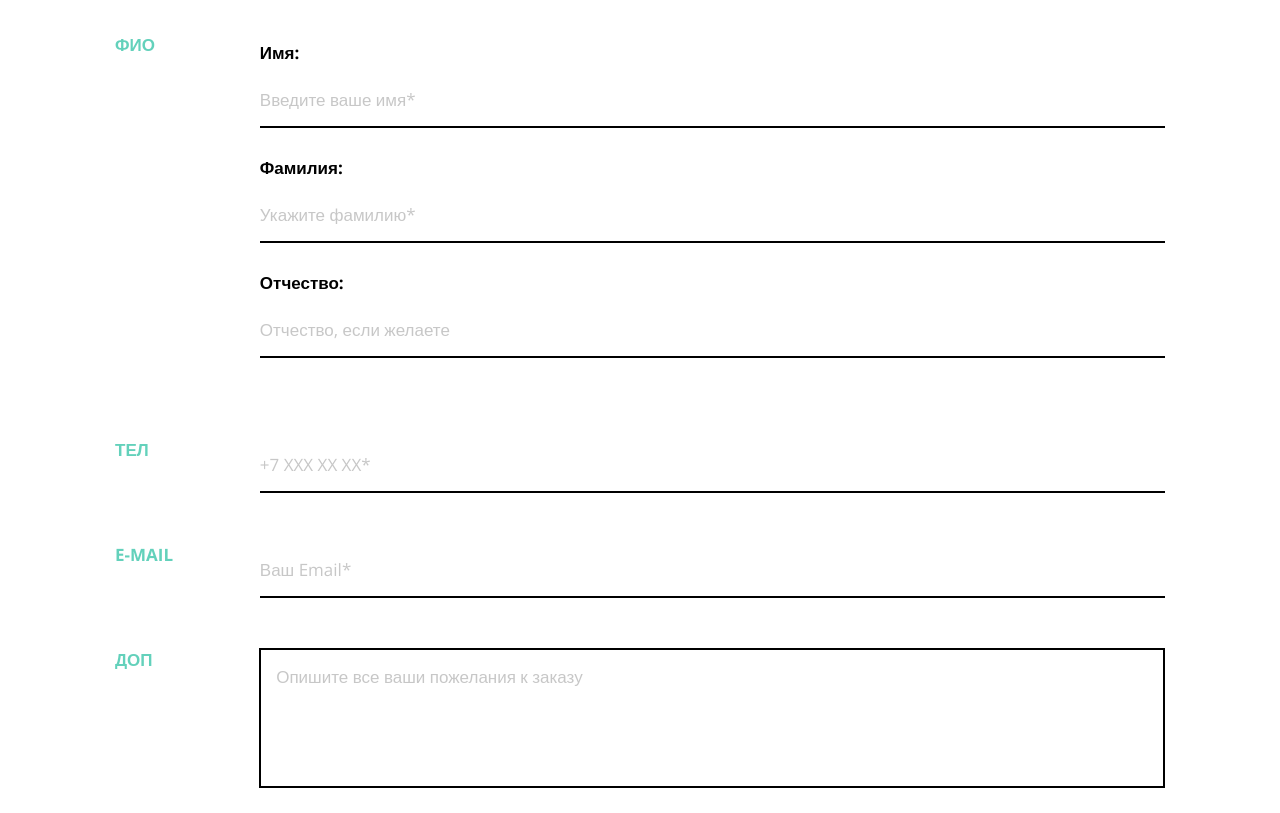
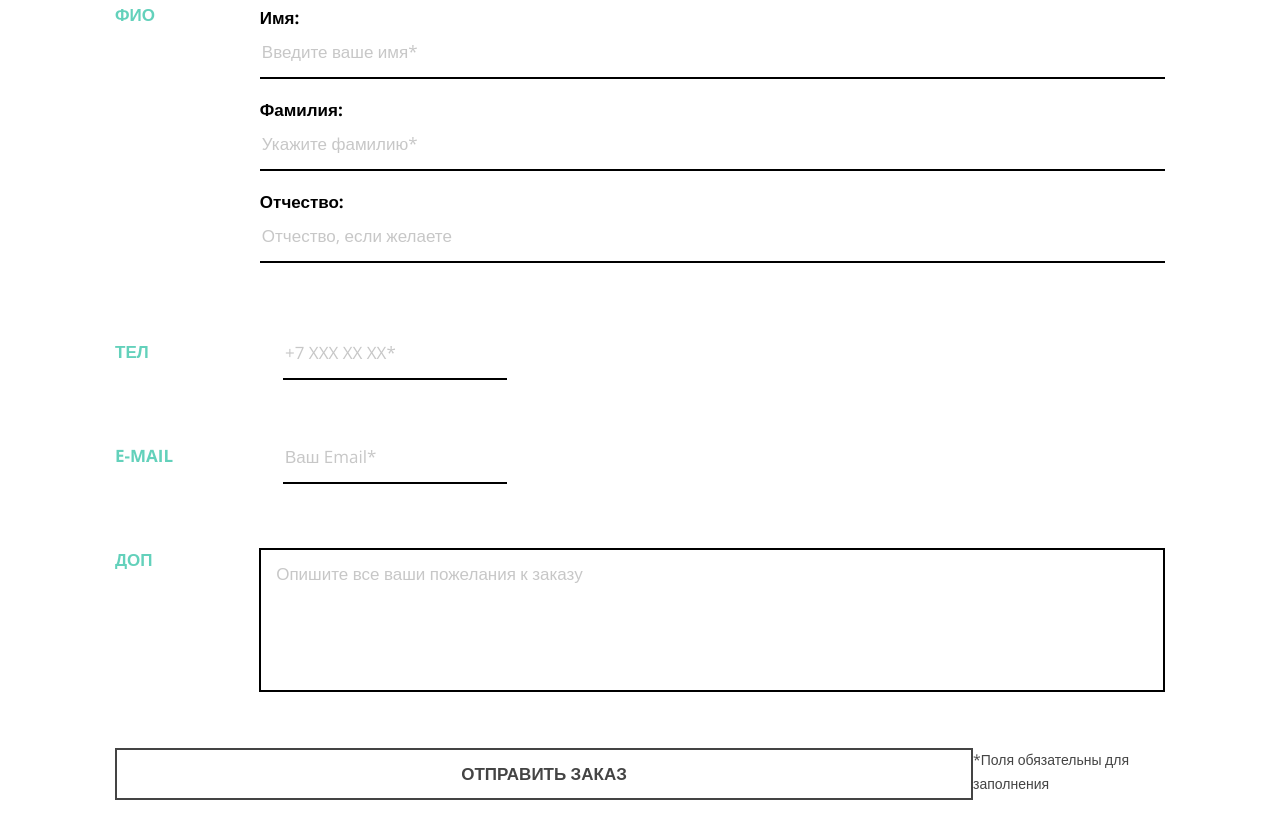
Before and after one commit to VBelsky/Mishka, a website: page form.html in a window 1280 px wide. Shown: the part 867-1680 px from the top of the page. Drawn offline with nearby package versions, Linux system fonts and the light colour scheme; files that its build step writes are made by us from their sources.

Commit message:
Верстка страницы формы (мобильный, без чекбоксов)

```diff
--- a/form.html
+++ b/form.html
@@ -107,7 +107,7 @@
             </ul>
           </div>
         </fieldset>
-        <fieldset class="order-form__fieldset">
+        <fieldset class="order-form__fieldset order-form__fieldset--names">
           <div class="order-form__block">
             <legend class="order-form__subtitle">Фио</legend>
             <ul class="order-form__list">
@@ -126,13 +126,17 @@
             </ul>
           </div>
         </fieldset>
-        <div class="order-form__block">
-          <label class="order-form__subtitle" for="phone">Тел</label>
-          <input class="order-form__input order-form__input--phone" id="phone" type="text" name="phone" placeholder="+7 XXX XX XX*" required>
+        <div class="order-form__block order-form__block--contact">
+          <label class="order-form__subtitle order-form__subtitle--contact" for="phone">Тел</label>
+          <div class="order-form__input-wrapper">
+            <input class="order-form__input order-form__input--phone" id="phone" type="text" name="phone" placeholder="+7 XXX XX XX*" required>
+          </div>
         </div>
-        <div class="order-form__block">
-          <label class="order-form__subtitle" for="email">E-mail</label>
-          <input class="order-form__input order-form__input--email" id="email" type="email" name="e-mail" placeholder="Ваш Email*" required>
+        <div class="order-form__block order-form__block--contact">
+          <label class="order-form__subtitle order-form__subtitle--contact" for="email">E-mail</label>
+          <div class="order-form__input-wrapper">
+            <input class="order-form__input order-form__input--email" id="email" type="email" name="e-mail" placeholder="Ваш Email*" required>
+          </div>
         </div>
         <div class="order-form__block">
           <label class="order-form__subtitle" for="message">Доп</label>
--- a/scss/blocks/main-navigation.scss
+++ b/scss/blocks/main-navigation.scss
@@ -17,6 +17,7 @@
   margin: 0;
   padding: 0;
   list-style: none;
+  display: none;
 }
 
 .site-list__item {
--- a/scss/blocks/order-form.scss
+++ b/scss/blocks/order-form.scss
@@ -1,12 +1,13 @@
 .order-form {
-  margin: 30px 0;
+  margin-top: -7px;
+  margin-bottom: 55px;
   font-size: 17px;
   font-weight: 700;
 }
 
 .order-form__title {
   margin: 0;
-  margin-bottom: 25px;
+  margin-bottom: 20px;
   font-size: 13px;
   font-weight: 400;
 }
@@ -17,22 +18,41 @@
   list-style: none;
 }
 
-.order-form__item:not(:last-child) {
-  margin-bottom: 20px;
+.order-form__fieldset {
+  margin: 0;
+  margin-bottom: 29px;
+  padding: 0;
+  border: none;
+
+  &--names {
+    margin-bottom: 27px;
+  }
 }
 
-.order-form__fieldset {
-  margin: 0;
-  margin-bottom: 30px;
-  padding: 0;
-  border: none;
+.order-form__item {
+  margin-bottom: 2px;
+
+  &:last-child {
+    margin-bottom: 0;
+  }
+
+  &--color {
+    margin-bottom: 21px;
+  }
+}
+
+.order-form__block {
+
+  &--contact {
+    margin-bottom: 14px;
+  }
 }
 
 .order-form__subtitle {
   position: relative;
   display: block;
   width: 100%;
-  margin-bottom: 20px;
+  margin-bottom: 19px;
   padding: 0;
   color: #63d1bb;
   text-transform: uppercase;
@@ -47,22 +67,31 @@
     margin-left: 20px;
     background-color: #63d1bb;
   }
+
+  &--contact {
+    margin-bottom: 15px;
+  }
 }
 
 .order-form__label {
   display: block;
-  padding: 8px 0;
+  padding: 11px 0;
   padding-left: 62px;
   color: #000000;
-}
+  line-height: 18px;
 
-.order-form__label--name {
-  padding-left: 0;
+  &--name {
+    padding-top: 6px;
+    padding-bottom: 12px;
+    padding-left: 0;
+  }
 }
 
 .order-form__input {
+  position: relative;
   width: 100%;
-  padding: 15px 0;
+  margin-bottom: 14px;
+  padding-bottom: 14px;
   border: none;
   border-bottom: 2px solid #000000;
   color: #444444;
@@ -72,23 +101,30 @@
 
   &::placeholder {
     color: rgba(68, 68, 68, 0.3);
+    line-height: 18px;
   }
 
   &:hover,
   &:focus {
     border-color: #62d1ba;
   }
+
+  &[name="middle-name"] {
+    margin-bottom: 0;
+  }
 }
 
 .order-form__input--message {
-  height: 140px;
+  height: 144px;
+  margin-bottom: 6px;
   padding: 15px;
   border: 2px solid #000000;
   resize: none;
 }
 
 .order-form__description {
-  margin-bottom: 30px;
+  margin: 0;
+  margin-bottom: 27px;
   font-size: 14px;
   font-weight: 400;
 }
```
